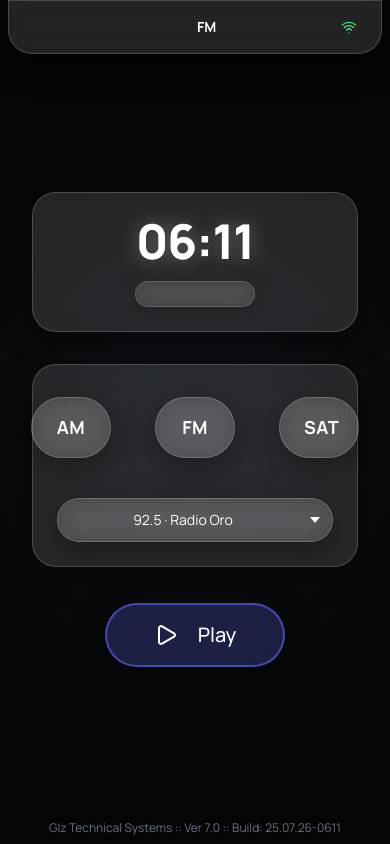
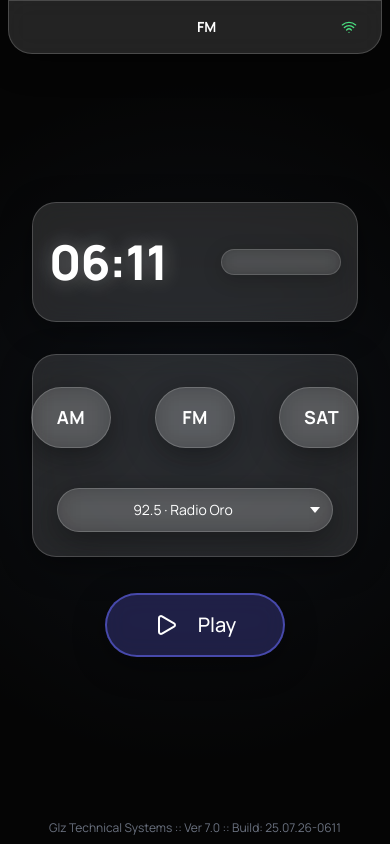
Before and after one commit to yadielglz/glz-radio, a website with bundled scripts: page index.html in a window 390 px wide. Built offline with nearby package versions, Linux system fonts and the light colour scheme; no server answers.

Commit message:
Fix mobile layout - Clock and weather now display side by side on mobile screens instead of stacking vertically

```diff
--- a/css/styles.css
+++ b/css/styles.css
@@ -755,13 +755,15 @@ input[type="range"]#tuner::-webkit-slider-runnable-track {
 /* Extra small mobile devices */
 @media (max-width: 480px) {
     #idle-display {
-        flex-direction: column;
-        gap: 1rem;
-        min-height: 140px;
+        flex-direction: row;
+        gap: 0.5rem;
+        min-height: 120px;
+        padding: 1rem;
     }
 
     #big-clock {
-        font-size: clamp(2.5rem, 10vw, 3.5rem);
+        font-size: clamp(2rem, 8vw, 2.5rem);
+        flex: 1;
     }
 
     .band-btn {
@@ -780,21 +782,23 @@ input[type="range"]#tuner::-webkit-slider-runnable-track {
 
     /* Mobile weather widget adjustments */
     #idle-weather {
-        padding: 0.75rem 1rem;
-        min-width: 120px;
-        gap: 0.5rem;
+        padding: 0.5rem 0.75rem;
+        min-width: 100px;
+        max-width: 120px;
+        gap: 0.25rem;
+        flex-shrink: 0;
     }
 
     .weather-icon {
-        font-size: 1.25rem;
+        font-size: 1rem;
     }
 
     .weather-temp {
-        font-size: 1.125rem;
+        font-size: 0.875rem;
     }
 
     .weather-condition {
-        font-size: 0.625rem;
+        font-size: 0.5rem;
     }
 
     /* Enhanced band button spacing on small screens */
```
